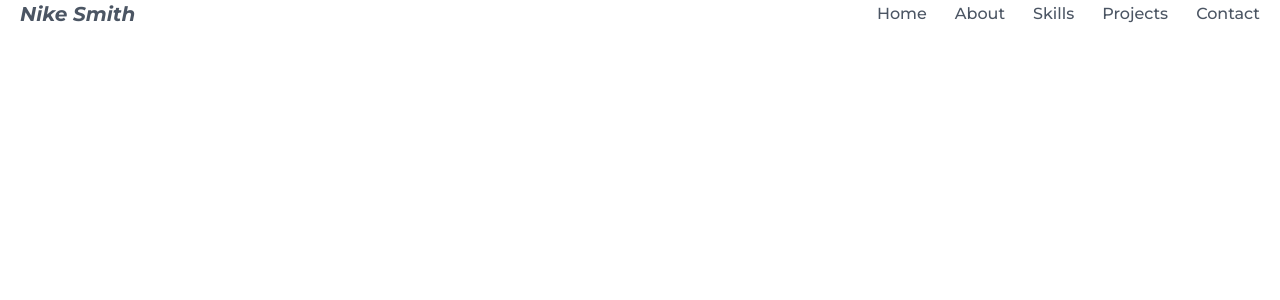
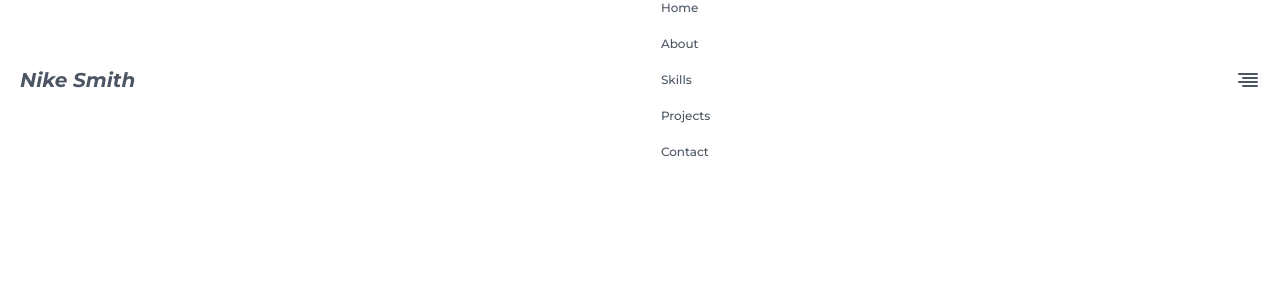
Before and after one commit to developer-tamim/react-tailwind-protfolio, a React (Vite) app: page / in a window 1280 px wide. Shown: the top 300 px of the page. Built offline with nearby package versions, Linux system fonts and the light colour scheme.

Commit message:
fixing navbar

```diff
--- a/src/components/Navbar.jsx
+++ b/src/components/Navbar.jsx
@@ -1,15 +1,20 @@
-import { useState } from "react"
-import { FiAlignRight, FiXCircle } from "react-icons/fi"
+import { useState } from "react";
+import { FiAlignRight, FiXCircle } from "react-icons/fi";
 
 const Navbar = () => {
-  const [nav, setNav] = useState(false)
-  const changeNav = () => setNav(!nav)
+  const [nav, setNav] = useState(false);
+  const changeNav = () => setNav(!nav);
+
   return (
-    <nav className="fixed w-full flex justify-between items-center px-5 z-50">
+    <nav className="fixed w-full flex justify-between items-center px-5 z-50 bg-white">
       {/* Logo */}
       <a href="#" className="font-bold italic text-gray-600 text-xl z-20">Nike Smith</a>
       {/* Navigation */}
-        <div className="cursor-pointer flex gap-x-7 trxt-xs font-medium text-gray-600 sm:hidden">
+      <div
+        className={`cursor-pointer flex flex-col sm:flex-row gap-y-5 sm:gap-x-7 text-xs font-medium text-gray-600 sm:top-0 sm:left-0 sm:h-screen sm:w-full sm:bg-orange-100/95 transition-all ease-in-out duration-300 ${
+          nav ? "sm:fixed sm:flex" : "sm:hidden"
+        }`}
+      >
         <a href="#" className="hover:underline">Home</a>
         <a href="#" className="hover:underline">About</a>
         <a href="#" className="hover:underline">Skills</a>
@@ -17,13 +22,14 @@ const Navbar = () => {
         <a href="#" className="hover:underline">Contact</a>
       </div>
       {/* Hamburger */}
-        <div className="hidden sm:block cursor-pointer text-gray-600 text-2xl"
-        onClick={ changeNav }
+      <div
+        className="sm:hidden cursor-pointer text-gray-600 text-2xl"
+        onClick={changeNav}
       >
-            {nav ? <FiAlignRight/>:<FiAlignRight/>}
+        {nav ? <FiXCircle /> : <FiAlignRight />}
       </div>
     </nav>
-  )
-}
+  );
+};
 
-export default Navbar
+export default Navbar;
```
Lines whose indentation alone changed are shown as unchanged.
